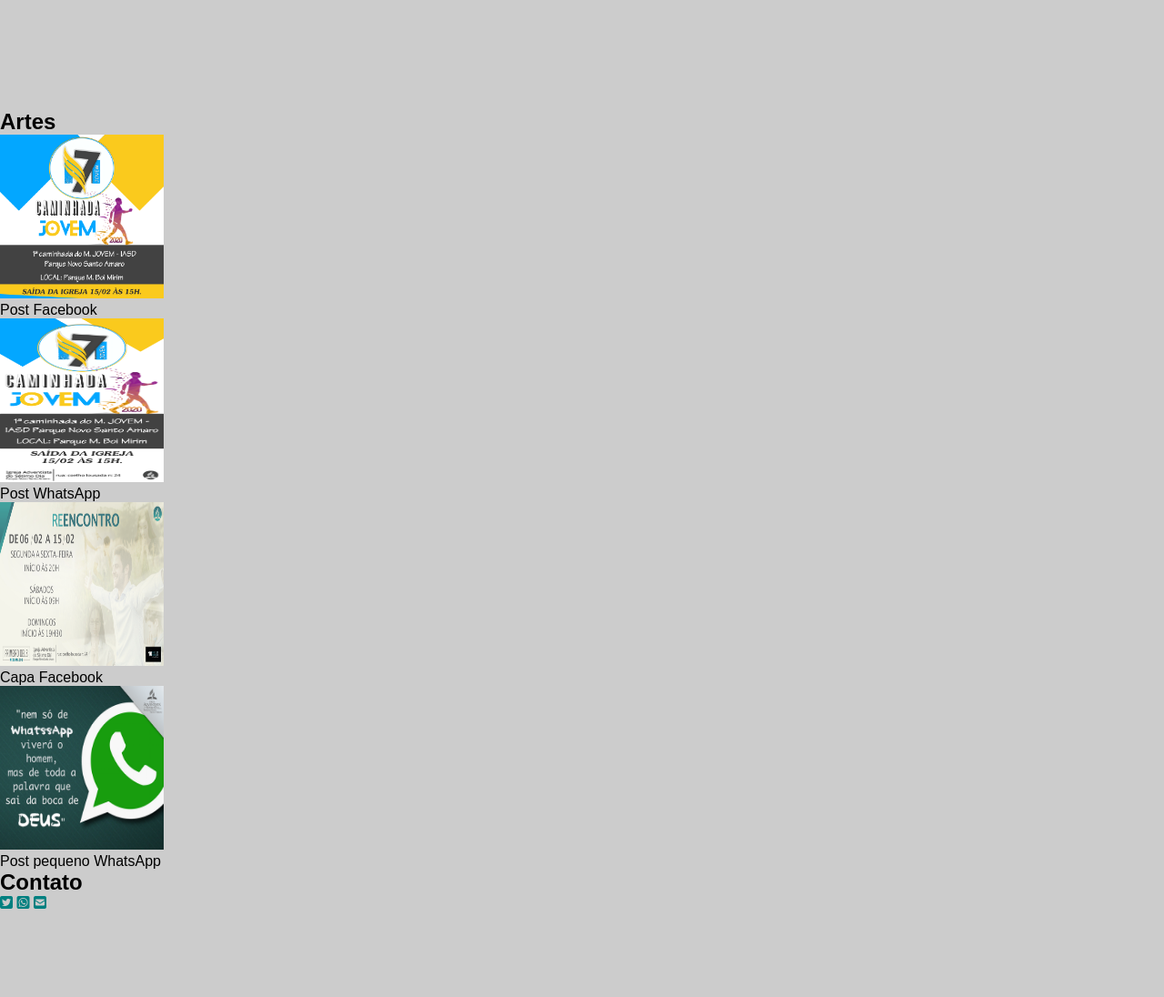
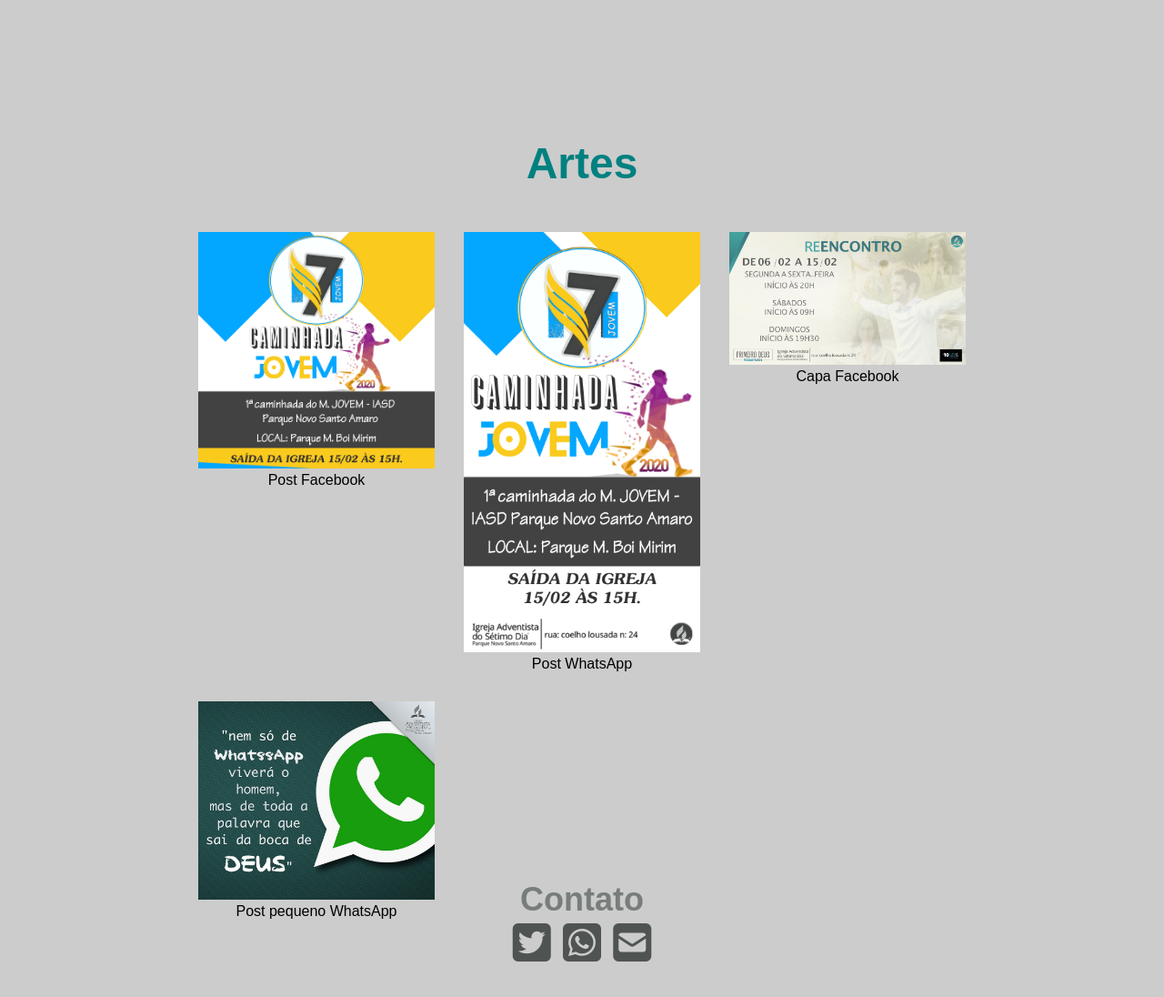
Before and after one commit to euricotico/Site-Eurico, a plain HTML site: page index.html in a window 1280 px wide. Shown: the part 600-1696 px from the top of the page at 91% size. Before the commit the page ends 1602 px from the top, so only its background shows below. Drawn offline with Linux system fonts and the light colour scheme.

Commit message:
Update estilos.css

```diff
--- a/CSS/estilos.css
+++ b/CSS/estilos.css
@@ -70,19 +70,78 @@ header {
 
  .site-subtitle {
    color: #777d7b;
+   text-transform: uppercase;
    text-align: center;
-    font-variant-caps: all-petite-caps;
+   font-variant-caps: 'Montserrat', sans-serif;
  }
 
  .site-title {
-      font-size: 4em;
+     font-size: 6em;
  }
 
  .site-subtitle {
-    font-size: 2em;
+   font-size: 1.3em;
+}
+
+.contato,
+.portfolio {
+  padding: 2em;
+  height: 100vh;
+}
+
+.contato {
+  color: #777d7b;
+  margin-bottom: 1em;
+  font-size: 1.5em;
+  text-align: center;
+}
+
+
+.portfolio h2 {
+  color: teal;
+  margin-bottom: 1em;
+  font-size: 3em;
+  text-align: center;
+}
+
+.portfolio figure {
+  text-align: center;
+}
+
+.portfolio .grid {
+  display: grid;
+  gap: 2em;
+  text-align: center;
+}
+
+@media (min-width: 560px) {
+  .portfolio .grid {
+    grid-template-columns: 240px 240px;
+  }
+}
+
+@media (min-width: 880px) {
+  .portfolio .grid {
+    grid-template-columns: repeat(3, 260px);
+    align-content: center;
+    justify-content: center;
+  }
 }
 
  .img-portfolio {
    width: 180px;
-    height: 180px;
+   height: 240px;
+   object-fit: cover;
 }
+@media (min-width: 1200px) {
+  .img-portfolio {
+    width: 100%;
+    height: auto;
+ }
+}
+
+.contato a {
+  color: #4f5453;
+  font-size: 2em;
+
+}
```
Lines whose indentation alone changed are shown as unchanged.
